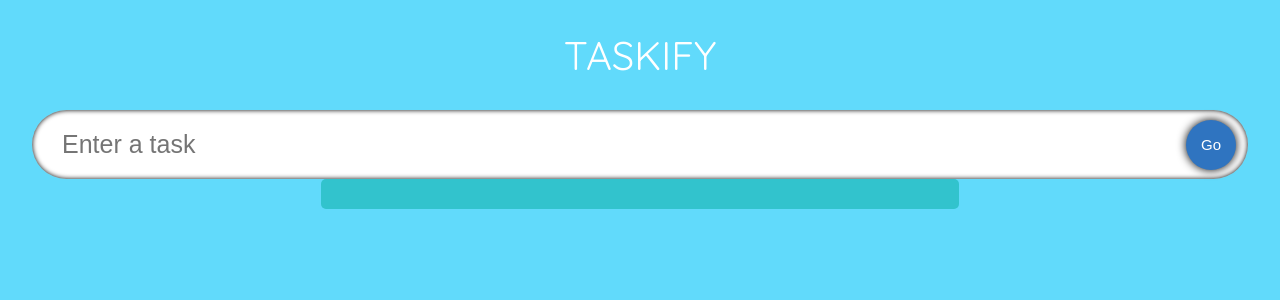
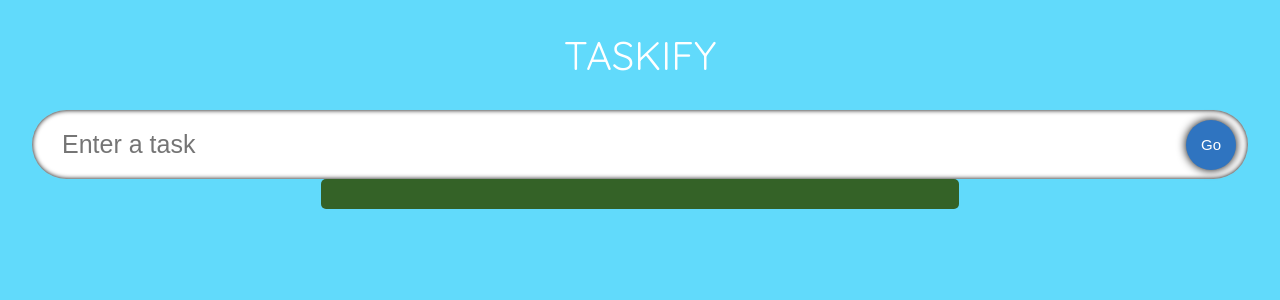
Before and after one commit to Hyung-Keun/Taskify_TS, a React (Create React App) app: page / in a window 1280 px wide. Shown: the top 300 px of the page. Built offline with nearby package versions, Linux system fonts and the light colour scheme.

Commit message:
Style: background-color 변경.

```diff
--- a/src/components/styles.css
+++ b/src/components/styles.css
@@ -58,11 +58,11 @@
   flex-direction: column;
   width: 47.5%;
   padding: 15px;
-  background-color: rgb(50, 195, 205);
+  background-color: rgb(52, 98, 39);
 }
 
 .dragactive {
-  background-color: rgb(0, 221, 236);
+  background-color: rgb(65, 132, 17);
 }
 
 .dragcomplete {
```
